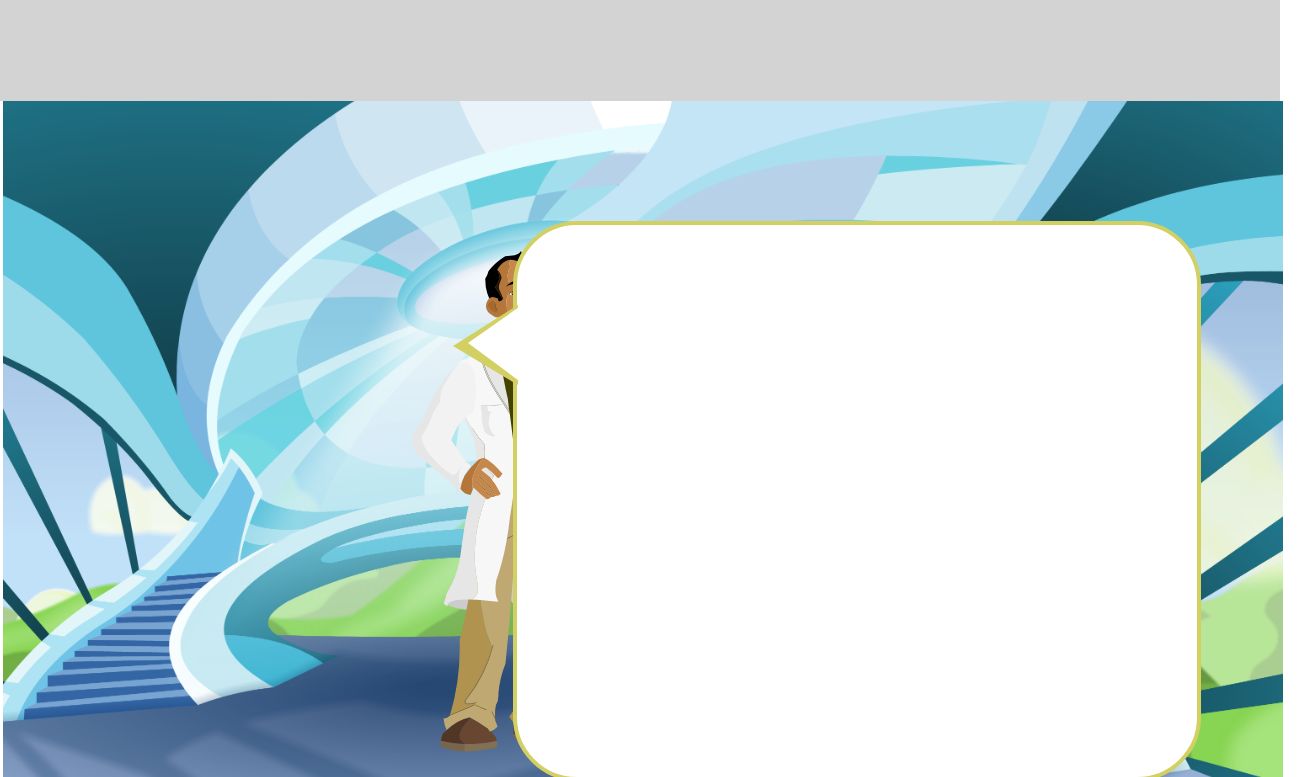
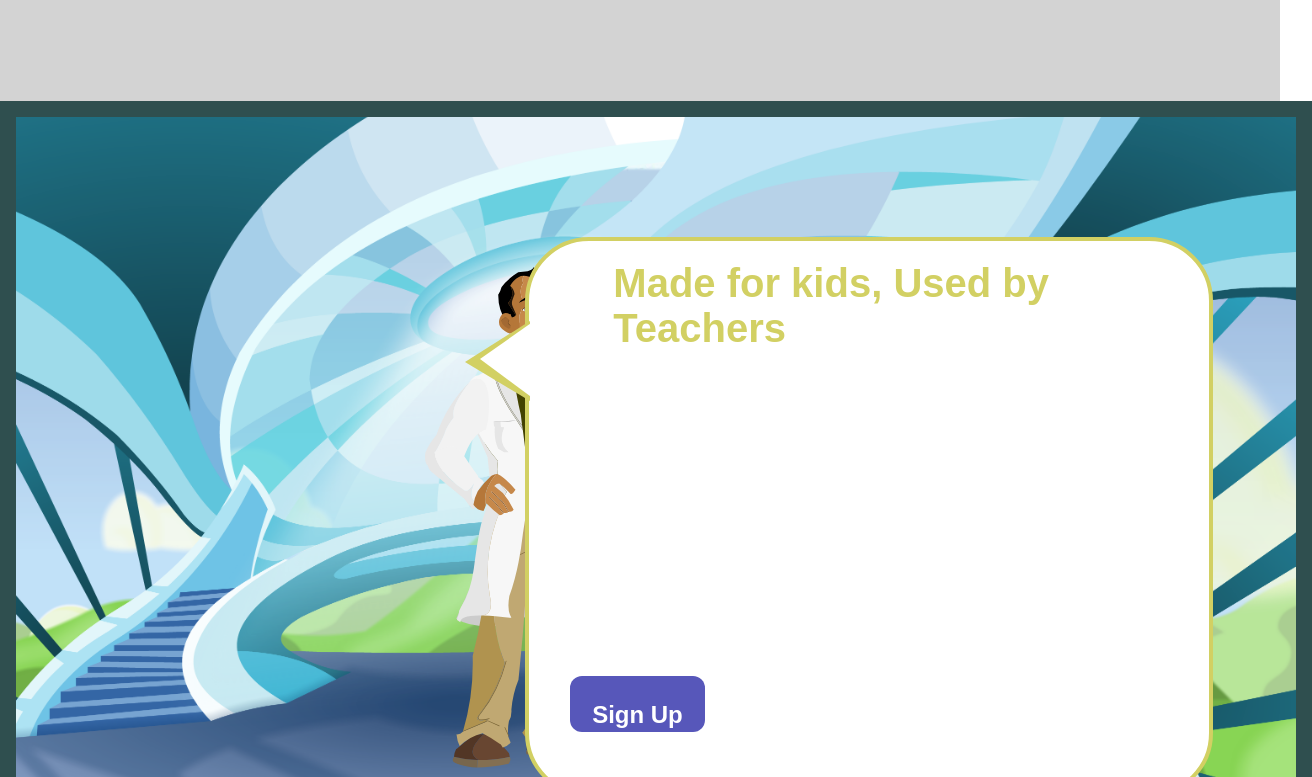
Before and after one commit to kfiddle/edheads-doodling, a React (Create React App) app: page / in a window 1280 px wide. Shown: the part 963-1740 px from the top of the page, 1312 px wide, since content can reach past the window. Built offline with nearby package versions, Linux system fonts and the light colour scheme.

Commit message:
sign-up details

```diff
--- a/src/components/signUpPanel/SignUpPanel.js
+++ b/src/components/signUpPanel/SignUpPanel.js
@@ -1,21 +1,19 @@
-
-import TextBox from '../textBox/TextBox';
-import paulStem from '../../assets/Paul Stem.svg'
-import styles from './SignUpPanel.module.css';
+import TextBox from "../textBox/TextBox";
+import paulStem from "../../assets/Paul Stem.svg";
+import styles from "./SignUpPanel.module.css";
 
 const SignUpPanel = () => {
-
-    return <div className={styles.signUpDiv}>
-
-    <div className={styles.paulStemDiv}>
-    <img src={paulStem} className={styles.paulStem}></img>
-
+  return (
+    <div className={styles.signUpDiv}>
+      <div className={styles.paulStemDiv}>
+        <img src={paulStem} className={styles.paulStem}></img>
+      </div>
+      <TextBox direction={"left"} className={styles.textBox}>
+        <h3>Made for kids, Used by Teachers</h3>
+        <button className={styles.signUpButton}><p className={styles.buttonText}>Sign Up</p></button>
+      </TextBox>
     </div>
-    <TextBox direction={'left'} className={styles.textBox}></TextBox>
-
-    </div>
-
-
+  );
 };
 
 export default SignUpPanel;
--- a/src/components/signUpPanel/SignUpPanel.module.css
+++ b/src/components/signUpPanel/SignUpPanel.module.css
@@ -3,7 +3,9 @@
   grid-template-columns: 1fr 2fr;
   width: 100vw;
   height: 100vh;
-  margin: 0 0.2rem;
+  /* margin: 0 0.2rem; */
+  border: solid darkslategray 1rem;
+
   background: url("../../assets/engineering-2.png");
   background-size: cover;
   background-repeat: no-repeat;
@@ -21,5 +23,34 @@
 }
 
 .paulStem {
-    width: 250%;
+  width: 250%;
 }
+
+h3 {
+  color: #d2d063;
+  margin: 0 10% 3% 10%;
+  font-size: 2.5rem;
+  font-weight: 800;
+  letter-spacing: 0;
+}
+
+.signUpButton {
+  position: absolute;
+  bottom: 11%;
+  left: 6%;
+  background: rgb(69, 69, 179);
+  border-radius: 12px;
+  border: none;
+  color: white;
+  height: 3.5rem;
+  cursor: pointer;
+  opacity: 0.9;
+
+  font-size: 1.5rem;
+  font-weight: 900;
+  letter-spacing: 0;
+}
+
+.buttonText {
+  padding: 0 1rem;
+}
```
